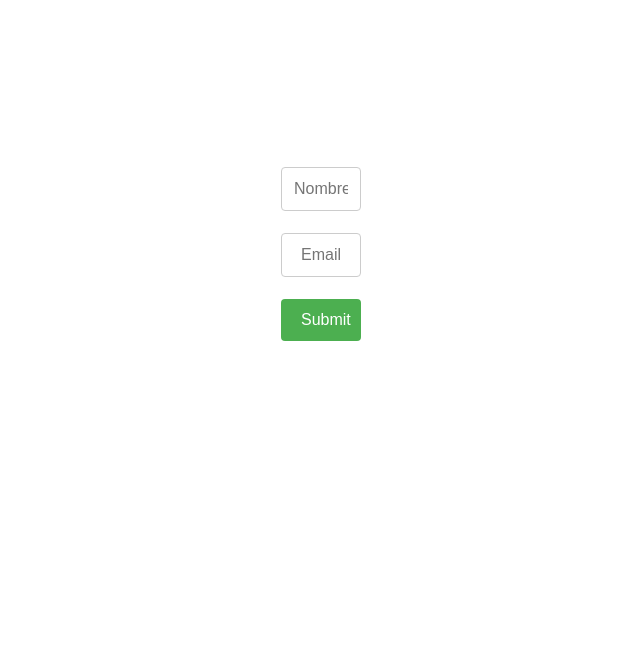
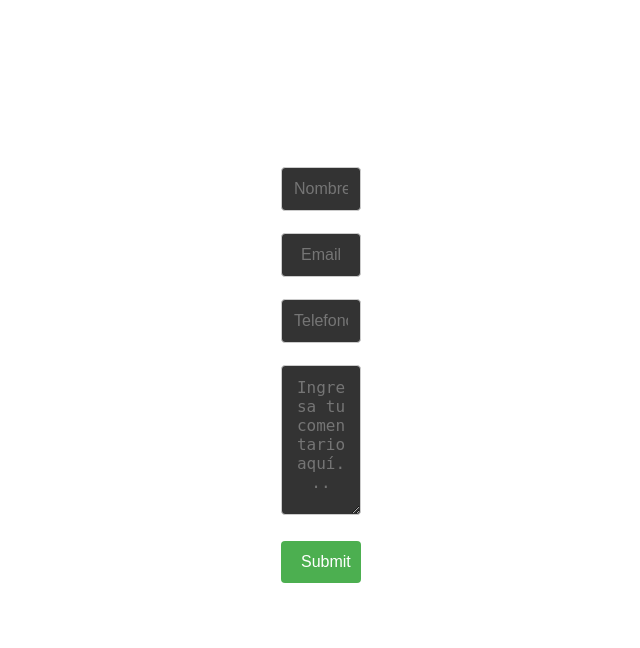
Before and after one commit to eatsangels/Registrar-datos-a-DB-en-PHP, a PHP site: page / in a window 1280 px wide. Shown: the top 648 px of the page, without its empty margins (319-959 px from the left). Run offline with PHP 8.4, Linux system fonts and the light colour scheme.

Commit message:
Se actualizo el codigo y se agrego la base de datos

```diff
--- a/index.php
+++ b/index.php
@@ -13,6 +13,8 @@
         <h1>!Suscribete</h1>
         <input type="text" name="name" placeholder="Nombre Completo">
         <input type="email" name="email" placeholder="Email">
+        <input type = "telefono " name="telefono" placeholder="Telefono">
+        <textarea name="comentario" placeholder="Ingresa tu comentario aquí..." maxlength="12000" required></textarea>
         <input type="submit" name="register">
 
     </form>
--- a/registers.php
+++ b/registers.php
@@ -1,47 +1,36 @@
 <?php
+
+// Activar la visualización de errores
+ini_set('display_errors', 1);
+error_reporting(E_ALL);
+
 include "con_db.php";
 
-if (isset($_POST['register']))
- {
-    if (strlen($_POST['name']) >=  1 && strlen($_POST['email']) >= 1) {
-        $name = trim($_POST['name']);
-        $email = trim($_POST['email']);
-        $fechareg = date("d/m/y");
-        $consulta = "INSERT INTO datos (nombre, email, fecha_reg) VALUES ('$name','$email','$fechareg')";
+if ($_SERVER["REQUEST_METHOD"] == "POST" && isset($_POST['register'])) {
+    $name = trim($_POST['name'] ?? '');
+    $email = trim($_POST['email'] ?? '');
+    $telefono = trim($_POST['telefono'] ?? '');
+    $comentario = isset($_POST['comentario']) ? trim($_POST['comentario']) : ''; // Verifica si comentario está seteado
 
-        $resultado = mysqli_query($conn,$consulta);
+    if (strlen($name) >= 1 && strlen($email) >= 1 && strlen($telefono) >= 10 && str_word_count($comentario) <= 2000) {
+        if (!preg_match('/^\d{10,}$/', $telefono)) {
+            echo '<h3 class="bad">¡El número de teléfono debe contener al menos 10 dígitos y solo números!</h3>';
+        } else {
+            $fechareg = date("Y-m-d H:i:s");
+            $consulta = "INSERT INTO datos (nombre, email, telefono, fecha_reg, comentario) VALUES (?, ?, ?, ?, ?)";
+            $stmt = $conn->prepare($consulta);
+            $stmt->bind_param("sssss", $name, $email, $telefono, $fechareg, $comentario);
+            $resultado = $stmt->execute();
 
-        // Limpiar los campos
-        $_POST['name'] = "";
-        $_POST['email'] = "";
-
-
-
-
-        if ($resultado) {
-            ?>
-                <h3 class="ok">!Registro exitoso</h3>
-
-            <?php
-
-            // Redirigir a la página de inicio luego de 2 segundos
-        header("Refresh: 2; url=index.php");
+            if ($resultado) {
+                echo '<h3 class="ok">¡Registro exitoso!</h3>';
+                echo '<script>setTimeout(function(){ window.location.href = "index.php"; }, 2000);</script>';
+            } else {
+                echo '<h3 class="bad">¡Error al registrarse!</h3>';
+            }
         }
-
-        else {
-            ?>
-                <h3 class="bad">!Error al registrarse</h3>
-            <?php
-        }
-
     } else {
-        ?>
-            <h3 class="bad">!Por favor rellena todos los campos</h3>
-        <?php
+        echo '<h3 class="bad">¡Por favor rellena todos los campos correctamente y asegúrate de que el comentario no exceda las 2000 palabras! y el campo telefono tenga al menos 10 dígitos</h3>';
     }
-
 }
-
-
-
 ?>
--- a/styles.php
+++ b/styles.php
@@ -66,11 +66,29 @@ footer {
     text-align: center;
 }
 
+.tel {
+    text-align: center;
+    color: #1e6;
+}
 
 
+input, textarea { /* Aplicar estilos comunes a input y textarea */
+        width: 100%;
+        padding: 12px;
+        border: 1px solid #ccc;
+        border-radius: 4px;
+        box-sizing: border-box;
+        margin-top: 6px;
+        margin-bottom: 16px;
+        resize: vertical;
+        color: #fff;
+        font-size: 16px;
+        background-color: #333; /* Fondo oscuro para el texto blanco */
+    }
 
-
-
+    textarea {
+        height: 150px; /* Altura fija para textarea */
+    }
 
 .ok {
     text-align: center;
```
Also changed, not shown: registro.sql (added, +63 -0 lines), README.md.
